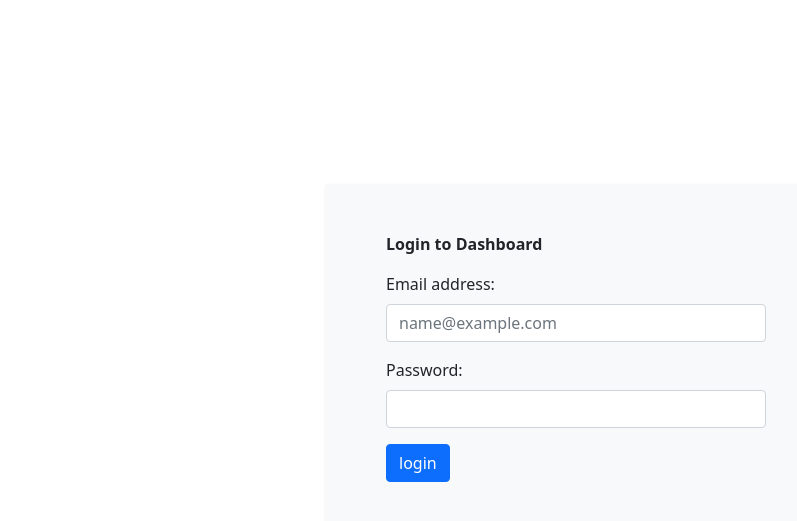
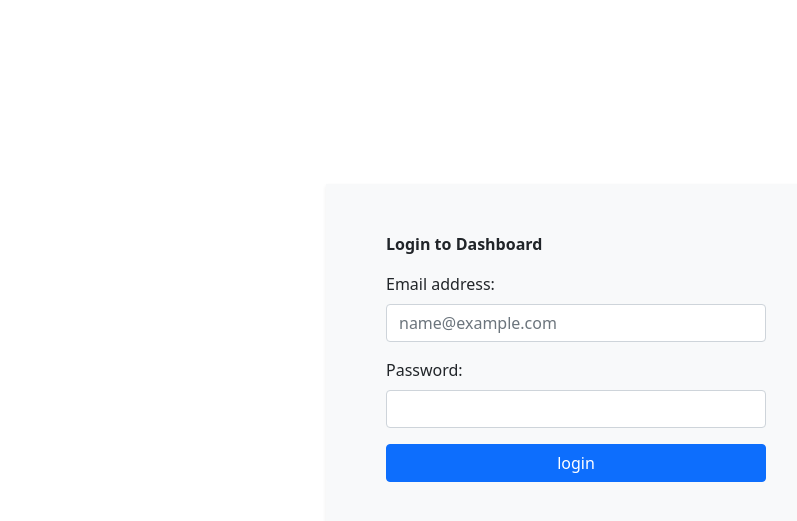
Before and after one commit to moadams847/AdminComp-Docs-Dashboard, a plain HTML site: page index.html in a window 1280 px wide. Shown: the part 75-596 px from the top of the page, without its empty margins (52-849 px from the left). Drawn offline with nearby package versions, Linux system fonts and the light colour scheme; no server answers.

Commit message:
update html files

```diff
--- a/index.html
+++ b/index.html
@@ -169,8 +169,13 @@
                   id="loginPassword"
                 />
               </div>
-              <button type="submit" class="btn btn-primary mb-3">login</button>
-              <p class="error text-center text-danger"></p>
+
+              <div class="d-flex justify-content-center align-content-center">
+                <button type="submit" class="btn btn-md w-100 btn-primary mb-3">
+                  login
+                </button>
+              </div>
+              <p class="error text-danger text-center"></p>
             </form>
           </div>
         </div>
```
Also changed, not shown: about.html (+5 -1 lines).
